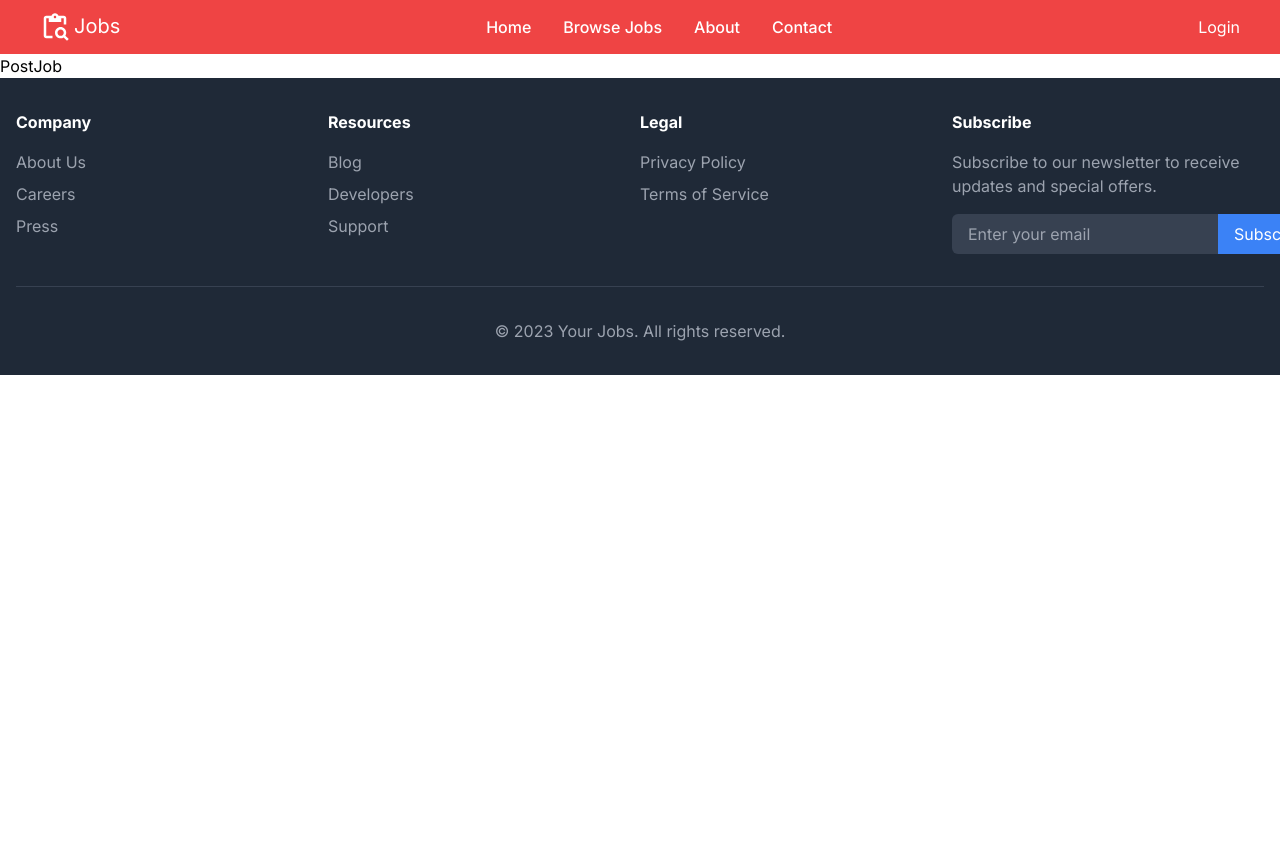
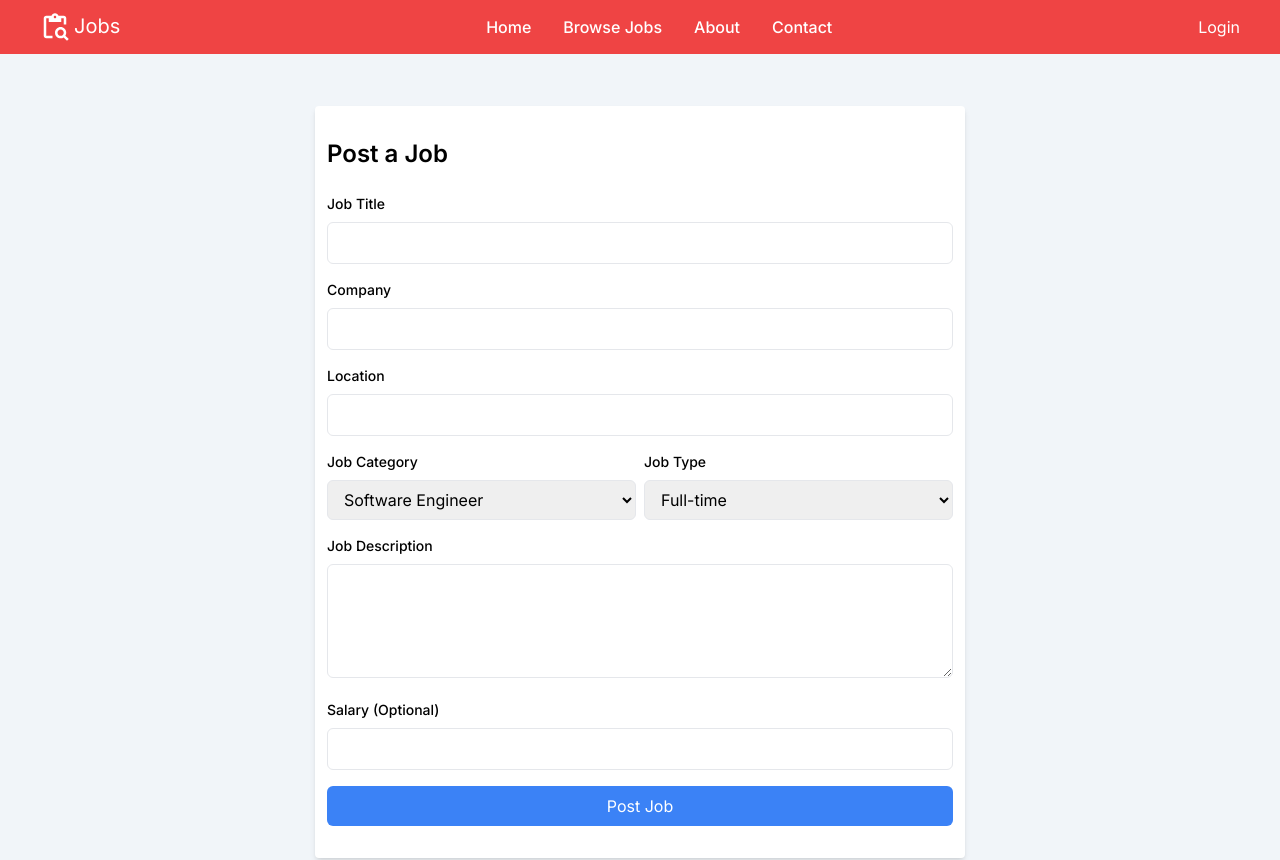
Before and after one commit to salahAhmed35/job-board, a Next.js app: page /post-job in a window 1280 px wide. Shown: the top 860 px of the page. Before the commit the page ends 800 px from the top, so only its background shows below. Built offline with nearby package versions, Linux system fonts and the light colour scheme.

Commit message:
create post job form

```diff
--- a/src/app/post-job/page.tsx
+++ b/src/app/post-job/page.tsx
@@ -1,9 +1,184 @@
-import React from "react";
+"use client"
+import React, { ChangeEvent, FormEvent, useState } from "react";
+interface FormData {
+    title: string;
+    company: string;
+    location: string;
+    jobCategory: string;
+    description: string;
+    salary?: number | null | undefined;
+}
+export const jobCategorys = [
+    'Software Engineer',
+    'Web Developer',
+    'Data Analyst',
+    'Project Manager',
+    'UI/UX Designer',
+    'Product Manager',
+    'DevOps Engineer',
+    'Data Scientist',
+    'Business Analyst',
+    'Quality Assurance Engineer',
+    'Technical Writer',
+    'IT Support Specialist',
+    'Database Administrator',
+    'Network Administrator',
+    'Cybersecurity Analyst',
+    'Cloud Architect',
+    'Mobile App Developer',
+    'Game Developer',
+    'Artificial Intelligence Engineer',
+    'Machine Learning Engineer',
+];
+const jobTypes = [
+    'Full-time',
+    'Part-time',
+    'Contract',
+    'Internship',
+]
+const PostJob = () => {
+    const [formData, setFormData] = useState<FormData>({
+        title: '',
+        company: '',
+        location: '',
+        jobCategory: '',
+        description: '',
+        salary: null,
+    });
+    const handleChange = (e: ChangeEvent<HTMLInputElement | HTMLTextAreaElement | HTMLSelectElement>) => {
+        setFormData({ ...formData, [e.target.name]: e.target.value })
+    }
+    const handleSubmit = (e : FormEvent) =>{
+        e.preventDefault();
+        console.log(formData);
+    }
+    return (
+        <div className="w-full bg-section mx-auto py-10 ">
+            <form onSubmit={handleSubmit} className="max-w-[650px] my-3 mx-auto py-8 px-3 rounded bg-white shadow-md">
+                <h2 className="text-2xl font-semibold mb-6">Post a Job</h2>
+                <div className="mb-4">
+                    <label className="block text-sm font-medium mb-2" htmlFor="title">
+                        Job Title
+                    </label>
+                    <input
+                        type="text"
+                        name="title"
+                        id="title"
+                        value={formData.title}
+                        onChange={handleChange}
+                        className="w-full px-3 py-2 border rounded-md focus:outline-none focus:ring-2 focus:ring-blue-500"
+                        required
+                    />
+                </div>
 
+                <div className="mb-4">
+                    <label className="block text-sm font-medium mb-2" htmlFor="company">
+                        Company
+                    </label>
+                    <input
+                        type="text"
+                        name="company"
+                        id="company"
+                        value={formData.company}
+                        onChange={handleChange}
+                        className="w-full px-3 py-2 border rounded-md focus:outline-none focus:ring-2 focus:ring-blue-500"
+                        required
+                    />
+                </div>
 
-const PostJob = () => {
-    return(
-        <div>PostJob</div>
+                <div className="mb-4">
+                    <label className="block text-sm font-medium mb-2" htmlFor="location">
+                        Location
+                    </label>
+                    <input
+                        type="text"
+                        name="location"
+                        id="location"
+                        value={formData.location}
+                        onChange={handleChange}
+                        className="w-full px-3 py-2 border rounded-md focus:outline-none focus:ring-2 focus:ring-blue-500"
+                        required
+                    />
+                </div>
+                <div className="flex align items center gap-2">
+                <div className="mb-4 w-1/2">
+                    <label className="block text-sm font-medium mb-2" htmlFor="jobCategory">
+                        Job Category
+                    </label>
+                    <select
+                        name="jobCategory"
+                        id="jobCategory"
+                        value={formData.jobCategory}
+                        onChange={handleChange}
+                        className="w-full px-3 py-2 border rounded-md focus:outline-none focus:ring-2 focus:ring-blue-500"
+                        required
+                    >
+
+                        {jobCategorys.map((title) => (
+                            <option key={title} value={title}>
+                                {title}
+                            </option>
+                        ))}
+                    </select>
+                </div>
+                    <div className="mb-4 w-1/2">
+                        <label className="block text-sm font-medium mb-2" htmlFor="jobType">
+                            Job Type
+                        </label>
+                        <select
+                            name="jobType"
+                            id="jobType"
+                            value={formData.jobCategory}
+                            onChange={handleChange}
+                            className="w-full px-3 py-2 border rounded-md focus:outline-none focus:ring-2 focus:ring-blue-500"
+                            required
+                        >
+                            {
+                                jobTypes.map((type) => (
+                                    <option key={type} value={type}>
+                                        {type}
+                                    </option>
+                                ))
+                            }
+                        </select>
+                    </div>
+                </div>
+                <div className="mb-4">
+                    <label className="block text-sm font-medium mb-2" htmlFor="description">
+                        Job Description
+                    </label>
+                    <textarea
+                        name="description"
+                        id="description"
+                        value={formData.description}
+                        onChange={handleChange}
+                        className="w-full px-3 py-2 border rounded-md focus:outline-none focus:ring-2 focus:ring-blue-500"
+                        rows={4}
+                        required
+                    ></textarea>
+                </div>
+
+                <div className="mb-4">
+                    <label className="block text-sm font-medium mb-2" htmlFor="salary">
+                        Salary (Optional)
+                    </label>
+                    <input
+                        type="number"
+                        name="salary"
+                        id="salary"
+                        value={formData.salary}
+                        onChange={handleChange}
+                        className="w-full px-3 py-2 border rounded-md focus:outline-none focus:ring-2 focus:ring-blue-500"
+                    />
+                </div>
+                <button
+                    type="submit"
+                    className="w-full bg-blue-500 text-white py-2 rounded-md hover:bg-blue-600 transition duration-300"
+                >
+                    Post Job
+                </button>
+            </form>
+        </div>
     )
 }
 export default PostJob
```
